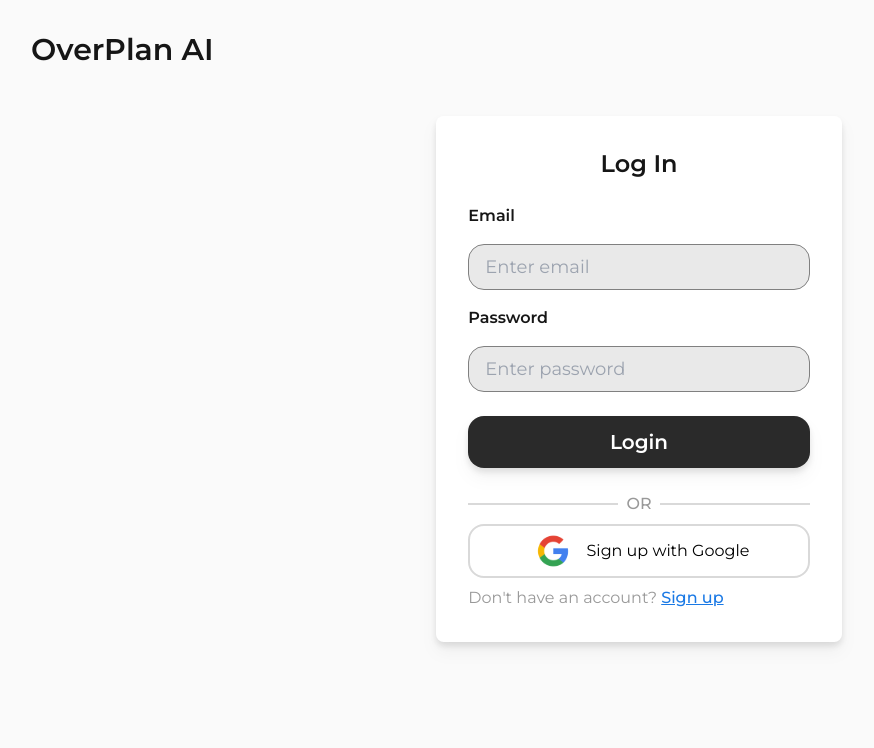
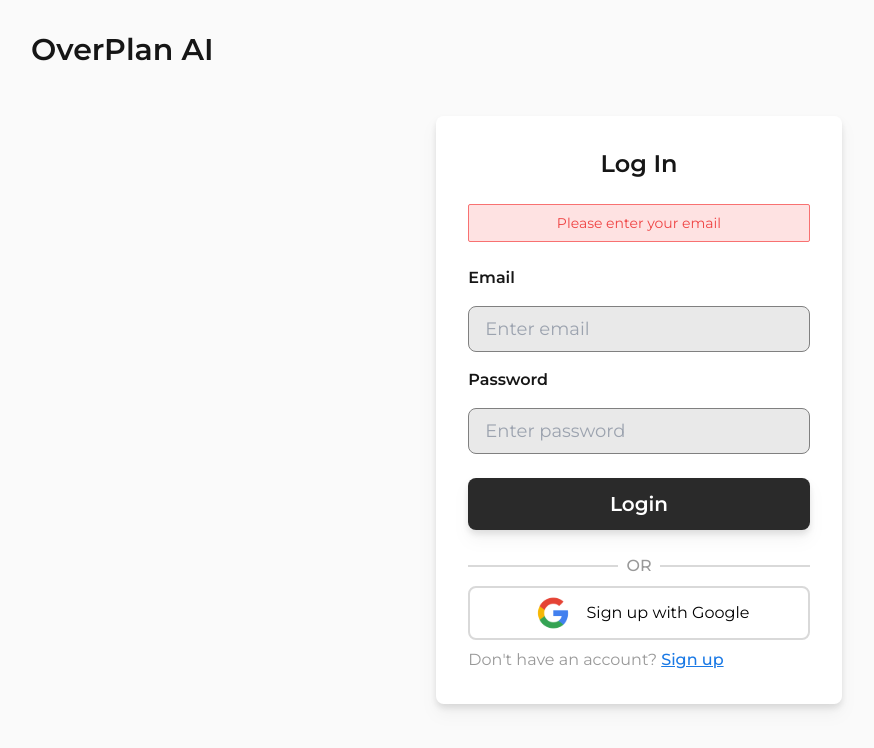
Before and after one commit to AlejandroALopez/overplan, a Next.js app: page /auth/login in a window 1280 px wide. Both pictures are taken after a click on the button "Login". Shown: the top 748 px of the page, without its empty margins (1-875 px from the left). Built offline with nearby package versions, Linux system fonts and the light colour scheme; no server answers.

Commit message:
login error messages

```diff
--- a/src/app/auth/login/page.tsx
+++ b/src/app/auth/login/page.tsx
@@ -8,34 +8,58 @@ import GoogleLoginButton from '@/components/GoogleLoginButton';
 export default function Login() {
   const [email, setEmail] = useState<string>("");
   const [pass, setPass] = useState<string>("");
+  const [errorMsg, setErrorMsg] = useState<string>("");
 
   const handleSubmit = async (e: any) => {
     e.preventDefault();
-    await loginUser({ email, password: pass });
+    setErrorMsg("");
+
+    // Handle empty fields
+    if(!email) {
+      setErrorMsg("Please enter your email");
+      return;
+    }
+
+    if(!pass) {
+      setErrorMsg("Please enter your password");
+      return;
+    }
+
+    // Call login route. Redirects on sucess, otherwise display error message
+    const response = await loginUser({ email, password: pass });
+
+    if (response) setErrorMsg(response);
   };
 
   return (
     <div className='flex justify-center my-12'>
       <div className='flex flex-col bg-white gap-6 drop-shadow-lg rounded-lg p-8 lg:w-1/3 md:w-1/2 sm:w-2/3 w-full'>
         <p className='w-full text-center text-2xl font-semibold'>Log In</p>
+        {errorMsg && (
+          <div className="flex justify-center bg-red-100 p-2 border-[1px] border-red-400 rounded-sm">
+            <p className="text-red-500 text-sm w-full text-center">{errorMsg}</p>
+          </div>
+        )}
         <div className='flex flex-col gap-4'>
           <p className='font-semibold'>Email</p>
           <input
-            className="w-full px-4 py-2 border-[#808080] border-[1px] rounded-2xl bg-[#A6A6A6] bg-opacity-25 text-md md:text-lg"
+            className="w-full px-4 py-2 border-[#808080] border-[1px] rounded-lg bg-[#A6A6A6] bg-opacity-25 text-md md:text-lg"
             placeholder={"Enter email"}
+            required={true}
             value={email}
             onChange={e => setEmail(e.target.value)}
           />
           <p className='font-semibold'>Password</p>
           <input
-            className="w-full px-4 py-2 border-[#808080] border-[1px] rounded-2xl bg-[#A6A6A6] bg-opacity-25 text-md md:text-lg"
+            className="w-full px-4 py-2 border-[#808080] border-[1px] rounded-lg bg-[#A6A6A6] bg-opacity-25 text-md md:text-lg"
             placeholder={"Enter password"}
+            required={true}
             value={pass}
             onChange={e => setPass(e.target.value)}
           />
         </div>
         <button
-          className={`p-3 border-none rounded-2xl bg-[#2A2A2A] text-white text-xl drop-shadow-lg
+          className={`p-3 border-none rounded-lg bg-[#2A2A2A] text-white text-xl drop-shadow-lg
             transition hover:scale-105 duration-300`}
           onClick={handleSubmit}
         >
--- a/src/components/GoogleLoginButton.tsx
+++ b/src/components/GoogleLoginButton.tsx
@@ -10,7 +10,7 @@ export default function GoogleLoginButton() {
 
     return (
       <button
-        className="flex flex-row justify-center items-center border-2 border-[#D9D9D9] rounded-2xl gap-2
+        className="flex flex-row justify-center items-center border-2 border-[#D9D9D9] rounded-lg gap-2
           transition hover:scale-105 duration-300"
         onClick={handleGoogleLogin}
       >
--- a/src/lib/api/authApi.tsx
+++ b/src/lib/api/authApi.tsx
@@ -1,4 +1,4 @@
-import axios from "axios";
+import axios, { AxiosError } from "axios";
 import { IRegisterInput, ILoginInput } from "../types/authTypes";
 
 export const registerUser = async (input: IRegisterInput): Promise<void> => {
@@ -14,7 +14,7 @@ export const registerUser = async (input: IRegisterInput): Promise<void> => {
   }
 }
 
-export const loginUser = async (input: ILoginInput): Promise<void> => {
+export const loginUser = async (input: ILoginInput): Promise<string | null> => {
   try {
     const response = await axios.post('http://localhost:8080/auth/login', input);
 
@@ -22,8 +22,18 @@ export const loginUser = async (input: ILoginInput): Promise<void> => {
       window.location.href = response.data.redirectUrl;
     }
 
-  } catch (error) {
-    console.error('Login failed', error);
+    return null;
+  } catch (error: unknown) {
+    if (axios.isAxiosError(error)) {
+      if (error.response && error.response.data.message) {
+        return error.response.data.message;
+      }
+      console.error('Login failed', error);
+      return null
+    } else {
+      console.error('Unexpected login error: ', error);
+      return null;
+    }
   }
 }
 
```
